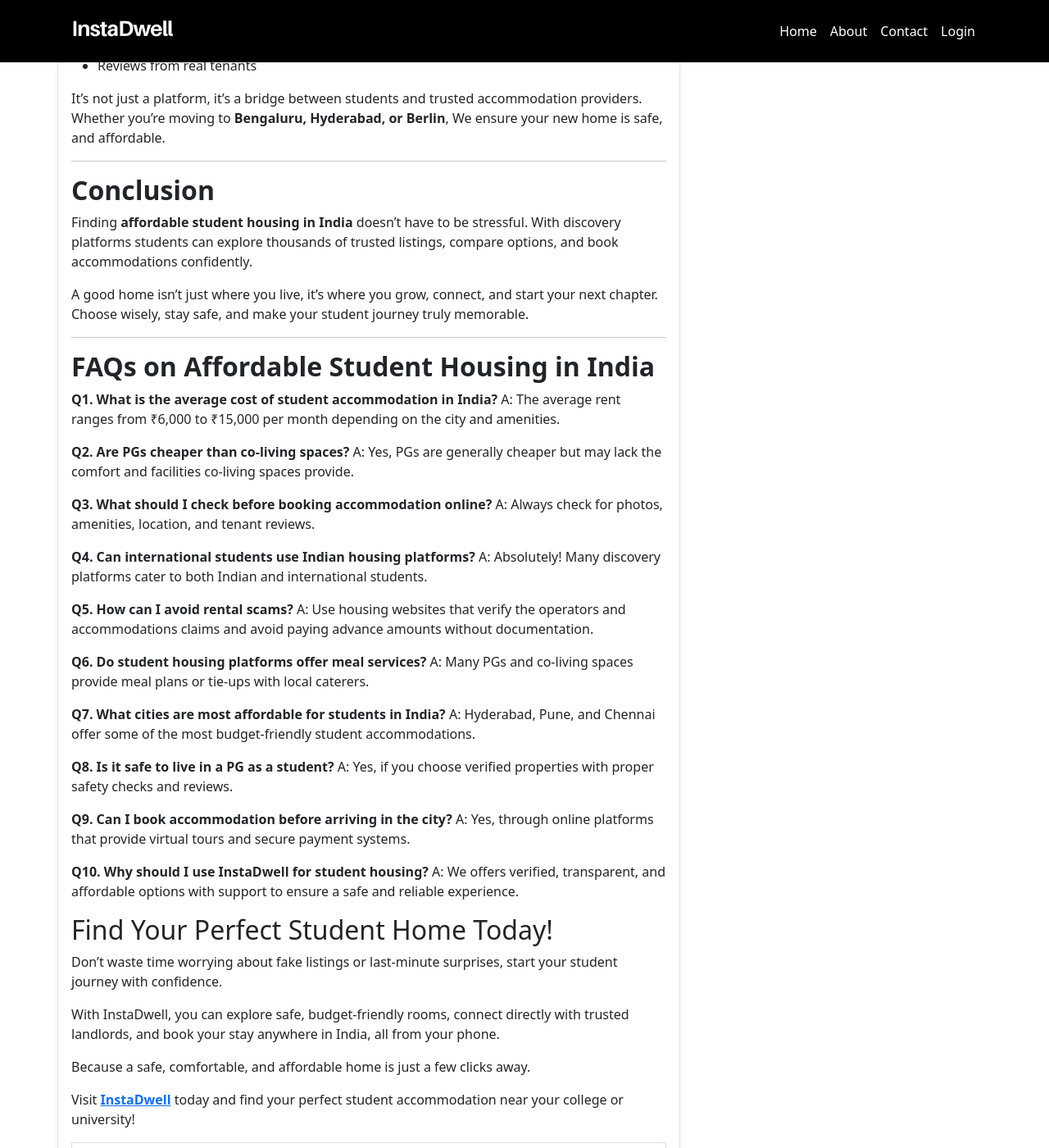
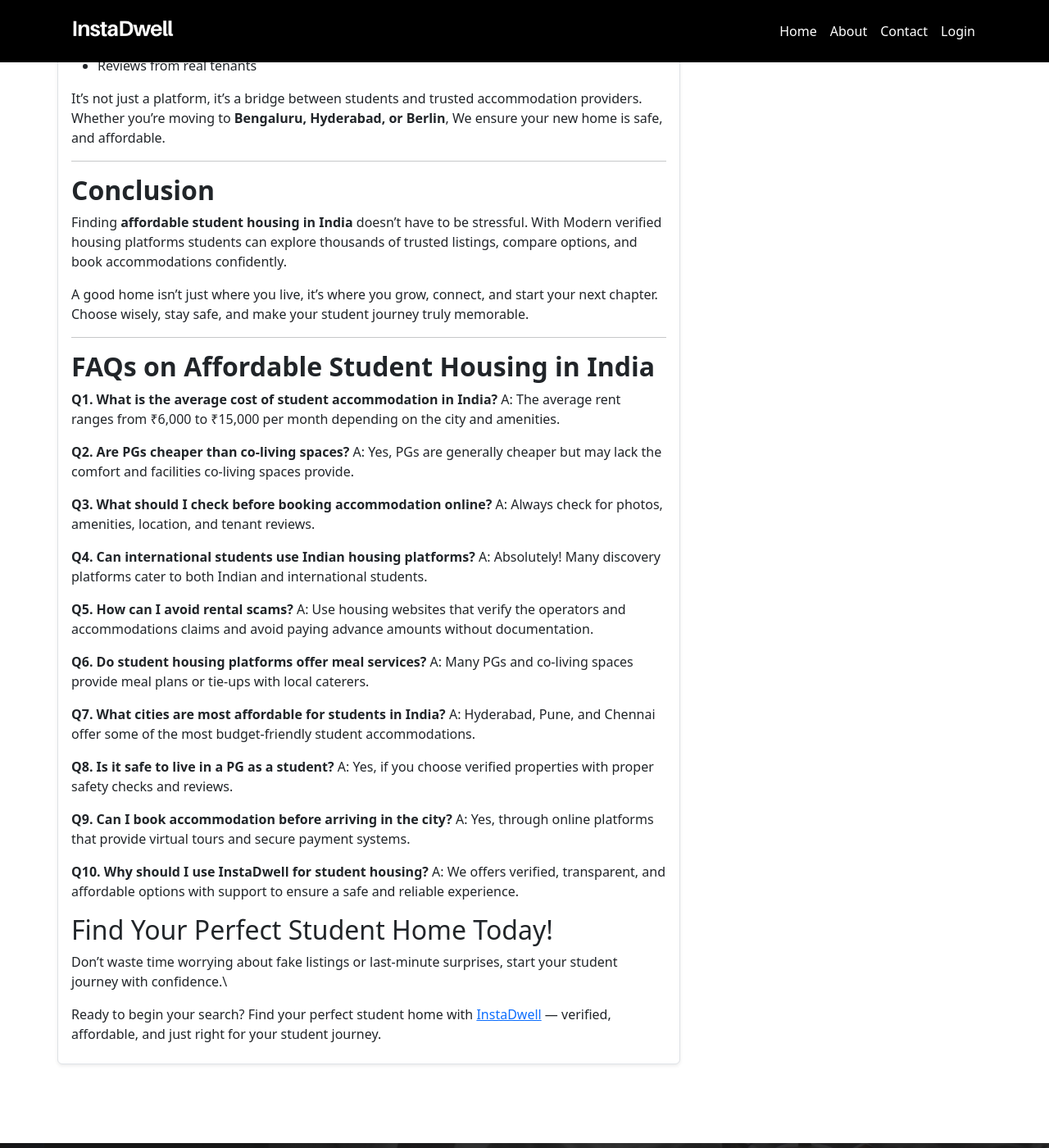
Before and after one commit to instadw/instadwell-blog, a Jekyll site: the page built from _posts/2025-10-18-affordable-student-housing-in-india-find-verified-rooms-near-you.md, in a window 1280 px wide and 1400 px high, scrolled down 5521 px. Shown: the whole window at 82% size. Built offline with Jekyll 4.4.1, drawn with Linux system fonts in a browser that asks for light colours; some of the changed text lies outside the part shown.

Commit message:
Update Blog “2025-10-18-affordable-student-housing-in-india-find-verified-rooms-near-you”

```diff
--- a/_posts/2025-10-18-affordable-student-housing-in-india-find-verified-rooms-near-you.md
+++ b/_posts/2025-10-18-affordable-student-housing-in-india-find-verified-rooms-near-you.md
@@ -50,7 +50,7 @@
 However, this massive demand has created a gap between available accommodations and quality housing options.
 Traditional PGs and hostels often lack proper maintenance, safety, and transparency in pricing.
 
-That’s why digital discovery platforms showcasing **affordable student housing** options have become essential. They help students find trusted rooms that match their budget and comfort preferences, all from the comfort of their phone or laptop.
+That’s why Modern verified housing platforms showcasing **affordable student housing** options have become essential. They help students find trusted rooms that match their budget and comfort preferences, all from the comfort of their phone or laptop.
 
 - - -
 
@@ -115,7 +115,8 @@
 
 ## **Benefits of Verified Student Housing Platforms**
 
-Modern platforms like have transformed how students find housing. Here’s how:
+
+Modern verified housing platforms have transformed how students find housing. Here’s how:
 
 * **Verified Listings** – Every property is inspected for safety and authenticity.
 * **Real Photos & Videos** – No more fake images or misleading ads.
@@ -198,11 +199,12 @@
 Technology has made student accommodation transparent and hassle-free.
 With **AI-powered verification**, **real-time chat**, and **virtual tours**, finding a room no longer requires physical visits.
 
-Platforms ensure every listing is authentic, helping students find safe homes in minutes, without worrying about fraud or false promises.
+
+Modern housing discovery platforms now verify every listing through technology, ensuring students find safe homes within minutes.
 
 - - -
 
-## **Why Choose Housing Platforms Like InstaDwell**
+## **Why Choose Housing Verified Platforms Like InstaDwell**
 
 **InstaDwell** stands out for offering:
 
@@ -220,7 +222,7 @@
 ## **Conclusion**
 
 Finding **affordable student housing in India** doesn’t have to be stressful.
-With discovery platforms students can explore thousands of trusted listings, compare options, and book accommodations confidently.
+With Modern verified housing platforms students can explore thousands of trusted listings, compare options, and book accommodations confidently.
 
 A good home isn’t just where you live, it’s where you grow, connect, and start your next chapter.
 Choose wisely, stay safe, and make your student journey truly memorable.
@@ -261,12 +263,6 @@
 
 ## Find Your Perfect Student Home Today!
 
-Don’t waste time worrying about fake listings or last-minute surprises, start your student journey with confidence.
+Don’t waste time worrying about fake listings or last-minute surprises, start your student journey with confidence.\
 
-With InstaDwell, you can explore safe, budget-friendly rooms, connect directly with trusted landlords, and book your stay anywhere in India, all from your phone.
-
-Because a safe, comfortable, and affordable home is just a few clicks away.
-
- Visit **[InstaDwell](https://instadwell.com)** today and find your perfect student accommodation near your college or university!
-
- InstaDwell | Verified Homes. Global Trust.
+Ready to begin your search? Find your perfect student home with [InstaDwell](https://instadwell.com/) — verified, affordable, and just right for your student journey.
```
Also changed, not shown: other parts of _posts/2025-10-18-affordable-student-housing-in-india-find-verified-rooms-near-you.md (+2 -2 lines).
